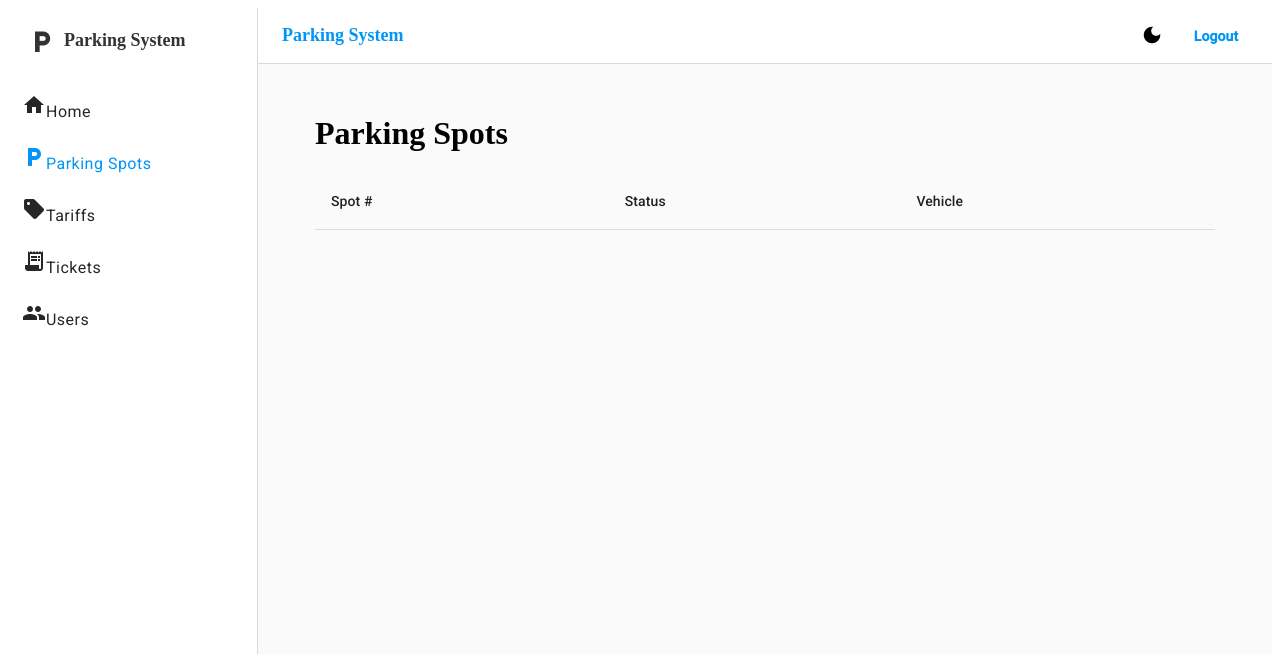
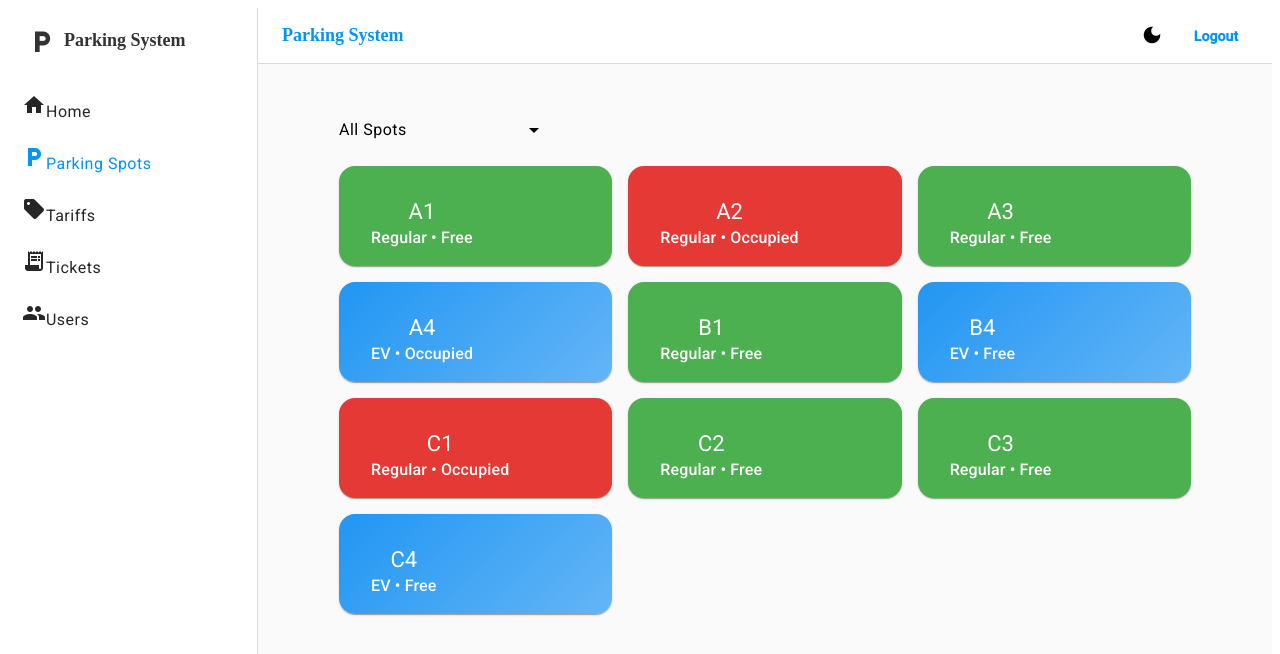
Before and after one commit to everest4/DEV-Parking_Management_System, an Angular app: page /parking-spots in a window 1280 px wide. Shown: the top 654 px of the page. Built offline with nearby package versions, Linux system fonts and the light colour scheme; no server answers; data requests are answered from the project's data file.

Commit message:
parking spot fix

```diff
--- a/src/app/pages/parking-spots/parking-spots.html
+++ b/src/app/pages/parking-spots/parking-spots.html
@@ -1,23 +1,36 @@
-<h1>Parking Spots</h1>
+<div class="page-container">
 
-<table mat-table [dataSource]="data" class="mat-elevation-z8">
+  <!-- Filter Bar -->
+  <div class="filter-bar">
+    <mat-select [(value)]="filter" (selectionChange)="changeFilter($event.value)">
+      <mat-option value="all">All Spots</mat-option>
+      <mat-option value="free">Free Spots</mat-option>
+      <mat-option value="occupied">Occupied Spots</mat-option>
+      <mat-option value="unavailable">Unavailable Spots</mat-option>
+    </mat-select>
+  </div>
 
-  <ng-container matColumnDef="number">
-    <th mat-header-cell *matHeaderCellDef> Spot # </th>
-    <td mat-cell *matCellDef="let p"> {{ p.number }} </td>
-  </ng-container>
+  <!-- Spots Grid -->
+  <div class="spots-grid">
 
-  <ng-container matColumnDef="status">
-    <th mat-header-cell *matHeaderCellDef> Status </th>
-    <td mat-cell *matCellDef="let p"> {{ p.status }} </td>
-  </ng-container>
+    @for (spot of filteredSpots; track spot.id) {
 
-  <ng-container matColumnDef="vehicleId">
-    <th mat-header-cell *matHeaderCellDef> Vehicle </th>
-    <td mat-cell *matCellDef="let p"> {{ p.vehicleId || 'None' }} </td>
-  </ng-container>
+      <mat-card class="spot-card"
+        [class.free]="spot.status === 'Free'"
+        [class.occupied]="spot.status === 'Occupied'"
+        [class.unavailable]="spot.status === 'Unavailable'"
+        [class.ev]="spot.type === 'EV'"
+      >
 
-  <tr mat-header-row *matHeaderRowDef="displayedColumns"></tr>
-  <tr mat-row *matRowDef="let row; columns: displayedColumns;"></tr>
+        <mat-card-header>
+          <mat-card-title>{{ spot.code }}</mat-card-title>
+          <mat-card-subtitle>{{ spot.type }} • {{ spot.status }}</mat-card-subtitle>
+        </mat-card-header>
 
-</table>
+      </mat-card>
+
+    }
+
+  </div>
+
+</div>
--- a/src/app/pages/parking-spots/parking-spots.scss
+++ b/src/app/pages/parking-spots/parking-spots.scss
@@ -1,3 +1,61 @@
-table {
-  width: 100%;
+.page-container {
+  padding: 1.5rem;
 }
+
+.filter-bar {
+  width: 200px;
+  margin-bottom: 1.5rem;
+}
+
+.spots-grid {
+  display: grid;
+  grid-template-columns: repeat(auto-fill, minmax(220px, 1fr));
+  gap: 16px;
+}
+
+.spot-card {
+  text-align: center;
+  padding: 1rem;
+  border-radius: 16px;
+  color: white;
+  transition: transform 0.2s ease;
+
+  &:hover {
+    transform: scale(1.05);
+  }
+}
+
+/* STATUS COLORS */
+.free {
+  background: #4caf50; /* Green */
+}
+
+.occupied {
+  background: #e53935; /* Red */
+}
+
+.unavailable {
+  background: #757575; /* Grey */
+}
+
+/* EV styling */
+.ev {
+  background: linear-gradient(135deg, #2196f3, #64b5f6);
+}
+
+/* Dark Mode Enhancements */
+.dark-mode .free {
+  background: #2e7d32 !important;
+}
+
+.dark-mode .occupied {
+  background: #b71c1c !important;
+}
+
+.dark-mode .unavailable {
+  background: #616161 !important;
+}
+
+.dark-mode .ev {
+  background: linear-gradient(135deg, #1565c0, #42a5f5) !important;
+}
--- a/src/app/pages/parking-spots/parking-spots.ts
+++ b/src/app/pages/parking-spots/parking-spots.ts
@@ -1,22 +1,69 @@
-import { Component } from '@angular/core';
-import { MatTableModule } from '@angular/material/table';
-import { ParkingService } from '../../services/parking.service';
-import { ParkingSpot } from '../../models/parking-spot.model';
+import { Component, OnInit } from '@angular/core';
+import { CommonModule } from '@angular/common';
+import { HttpClient } from '@angular/common/http';
+import { MatCardModule } from '@angular/material/card';
+import { MatButtonModule } from '@angular/material/button';
+import { MatIconModule } from '@angular/material/icon';
+import { MatSelectModule } from '@angular/material/select';
+import { MatMenuModule } from '@angular/material/menu';
+
+import { environment } from '../../../environments/environment';
 
 @Component({
   standalone: true,
-  selector: 'app-parking-spots-page',
-  imports: [MatTableModule],
+  selector: 'app-parking-spots',
   templateUrl: './parking-spots.html',
   styleUrls: ['./parking-spots.scss'],
+  imports: [
+    CommonModule,
+    MatCardModule,
+    MatButtonModule,
+    MatIconModule,
+    MatSelectModule,
+    MatMenuModule,
+  ]
 })
-export class ParkingSpotsPage {
-  displayedColumns = ['number', 'status', 'vehicleId'];
-  data: ParkingSpot[] = [];
+export class ParkingSpotsPage implements OnInit {
 
-  constructor(private parkingService: ParkingService) {
-    this.parkingService.getAll().subscribe((res: ParkingSpot[]) => {
-      this.data = res;
+  spots: any[] = [];
+  filteredSpots: any[] = [];
+
+  filter = 'all';
+
+  constructor(private http: HttpClient) {}
+
+  ngOnInit() {
+    this.loadSpots();
+  }
+
+  loadSpots() {
+    this.http.get<any[]>(`${environment.apiUrl}/spots`).subscribe({
+      next: res => {
+        this.spots = res;
+        this.applyFilter();
+      }
     });
   }
+
+  applyFilter() {
+    switch (this.filter) {
+      case 'free':
+        this.filteredSpots = this.spots.filter(s => s.status === 'Free');
+        break;
+      case 'occupied':
+        this.filteredSpots = this.spots.filter(s => s.status === 'Occupied');
+        break;
+      case 'unavailable':
+        this.filteredSpots = this.spots.filter(s => s.status === 'Unavailable');
+        break;
+      default:
+        this.filteredSpots = this.spots;
+        break;
+    }
+  }
+
+  changeFilter(value: string) {
+    this.filter = value;
+    this.applyFilter();
+  }
 }
```
Also changed, not shown: package.json (+13 -15 lines), 1 other file (tests, documents, lock files or other folders).
